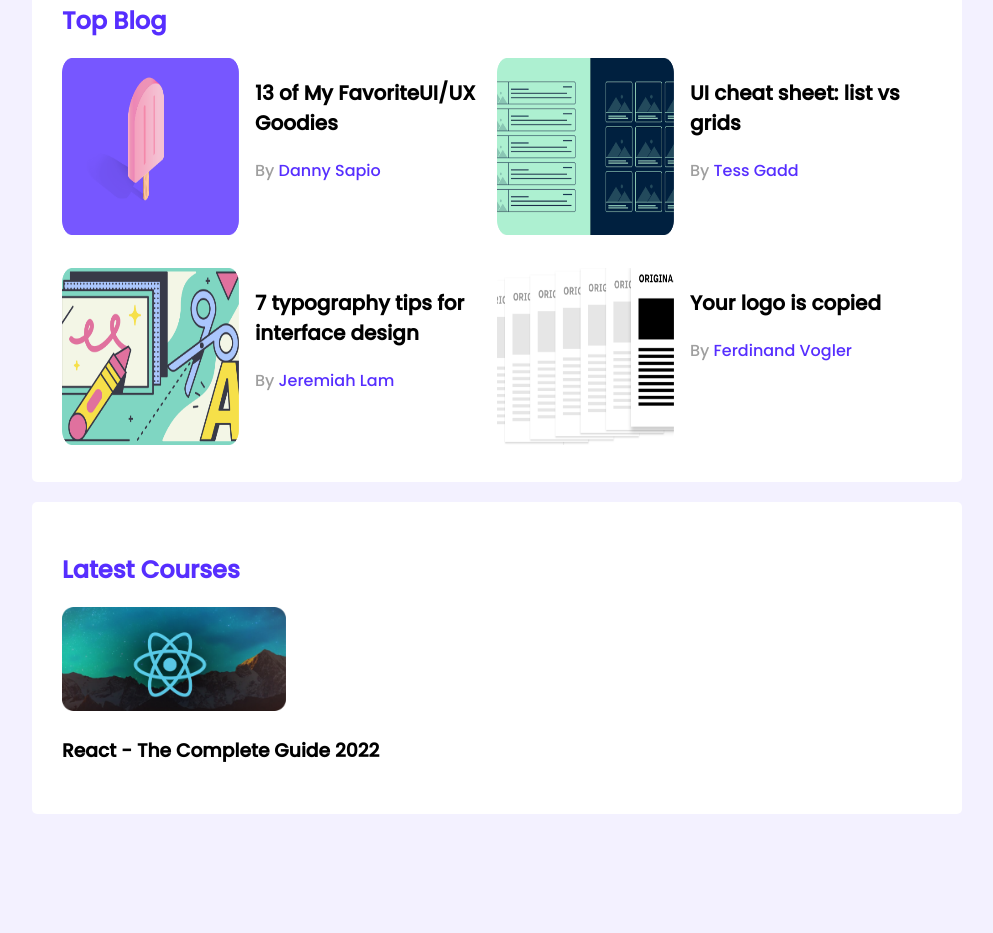
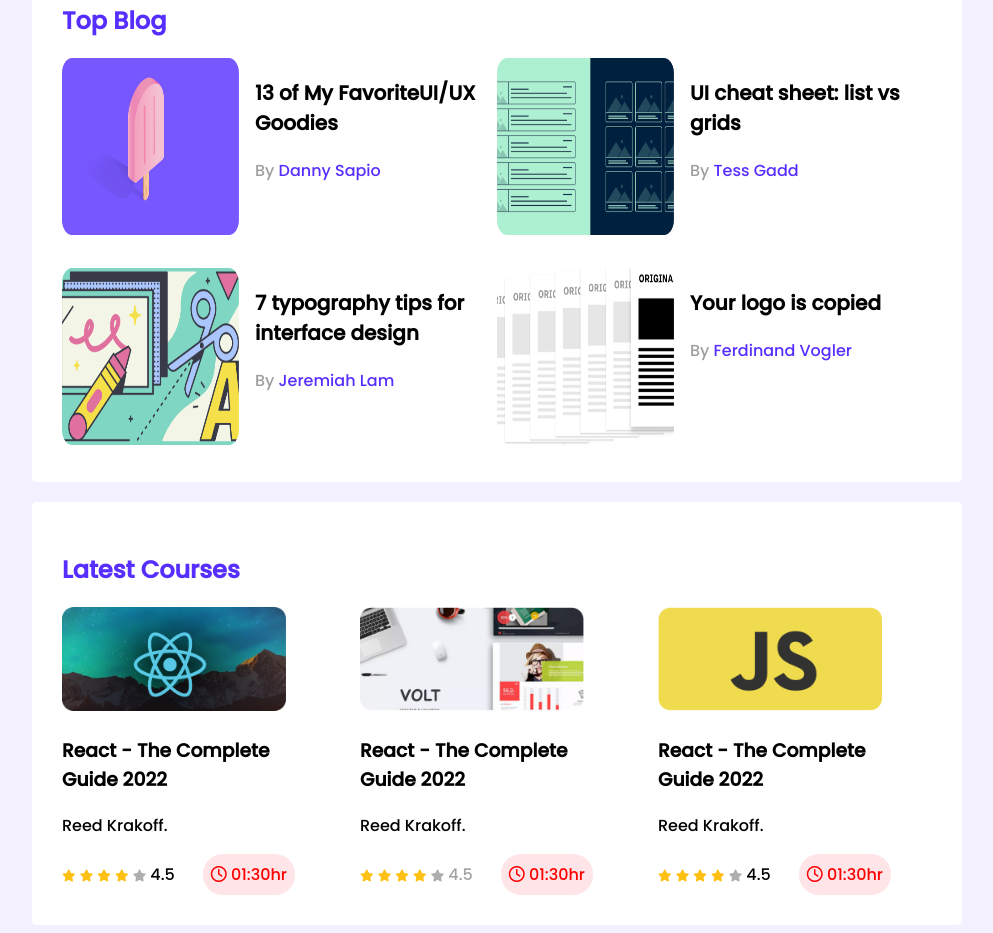
Before and after one commit to roshnirifa/leader-board, a plain HTML site: page index.html in a window 1280 px wide. Shown: the part 345-1278 px from the top of the page, without its empty margins (143-1136 px from the left). Before the commit the page ends 1167 px from the top, so only its background shows below. Drawn offline with Linux system fonts and the light colour scheme; a web font is replaced by a local one.

Commit message:
course added

```diff
--- a/index.html
+++ b/index.html
@@ -6,6 +6,9 @@
     <meta http-equiv="X-UA-Compatible" content="IE=edge">
     <meta name="viewport" content="width=device-width, initial-scale=1.0">
     <title>Leader Board</title>
+    <!-- font awsome -->
+    <script src="https://kit.fontawesome.com/ce59d4be44.js" crossorigin="anonymous"></script>
+    <!-- stylesheet -->
     <link rel="stylesheet" href="style.css">
 </head>
 
@@ -114,10 +117,81 @@
                     <div class="course-banner">
                         <img src="img/courses/course-1.png" alt="">
                     </div>
-                    <div class="course-info">
+                    <div class="course-detail">
                         <h3 class="course-title">
                             React - The Complete Guide 2022
                         </h3>
+                        <p class="course-author">Reed Krakoff. </p>
+                        <div class="course-info">
+                            <div>
+                                <i class="fas fa-star field"></i>
+                                <i class="fas fa-star field"></i>
+                                <i class="fas fa-star field"></i>
+                                <i class="fas fa-star field"></i>
+                                <i class="fas fa-star empty"></i>
+                                <span>4.5</span>
+                            </div>
+
+                            <div class="course-duration">
+                                <i class="far fa-clock"></i>
+                                01:30hr
+                            </div>
+                        </div>
+
+                    </div>
+                </div>
+                <div class="course">
+                    <div class="course-banner">
+                        <img src="img/courses/course-2.png" alt="">
+                    </div>
+                    <div class="course-detail">
+                        <h3 class="course-title">
+                            React - The Complete Guide 2022
+                        </h3>
+                        <p class="course-author">Reed Krakoff. </p>
+                        <div class="course-info">
+                            <div>
+                                <i class="fas fa-star field"></i>
+                                <i class="fas fa-star field"></i>
+                                <i class="fas fa-star field"></i>
+                                <i class="fas fa-star field"></i>
+                                <i class="fas fa-star empty"></i>
+                                <span style="color: #A2A2A2;">4.5</span>
+                            </div>
+
+                            <div class="course-duration">
+                                <i class="far fa-clock"></i>
+                                01:30hr
+                            </div>
+                        </div>
+
+                    </div>
+                </div>
+                <div class="course">
+                    <div class="course-banner">
+                        <img src="img/courses/course-3.png" alt="">
+                    </div>
+                    <div class="course-detail">
+                        <h3 class="course-title">
+                            React - The Complete Guide 2022
+                        </h3>
+                        <p class="course-author">Reed Krakoff. </p>
+                        <div class="course-info">
+                            <div>
+                                <i class="fas fa-star field"></i>
+                                <i class="fas fa-star field"></i>
+                                <i class="fas fa-star field"></i>
+                                <i class="fas fa-star field"></i>
+                                <i class="fas fa-star empty"></i>
+                                <span>4.5</span>
+                            </div>
+
+                            <div class="course-duration">
+                                <i class="far fa-clock"></i>
+                                01:30hr
+                            </div>
+                        </div>
+
                     </div>
                 </div>
 
--- a/style.css
+++ b/style.css
@@ -78,7 +78,36 @@
     color: #562EFF;
 }
 /* courses style */
+.courses{
+    display: grid;
+    grid-template-columns: repeat(3,1fr);
+    grid-column-gap: 24px;
+}
+.course{
+    width: 253px;
+}
 .course .course-banner img{
     width: 224px;
     height: 104px;
 }
+.course-info{
+    display: flex;
+    align-items: center;
+    justify-content: space-between;
+}
+.fa-star{
+    font-size: 12px;
+}
+.fa-star.field{
+    color: #FFC014;
+}
+.fa-star.empty{
+    color: #AEAEAE;
+}
+.course-duration{
+    background-color: #FFE4E8;
+    padding: 8px;
+    border-radius: 20px;
+    color: red;
+    margin-right: 20px;
+}
```
